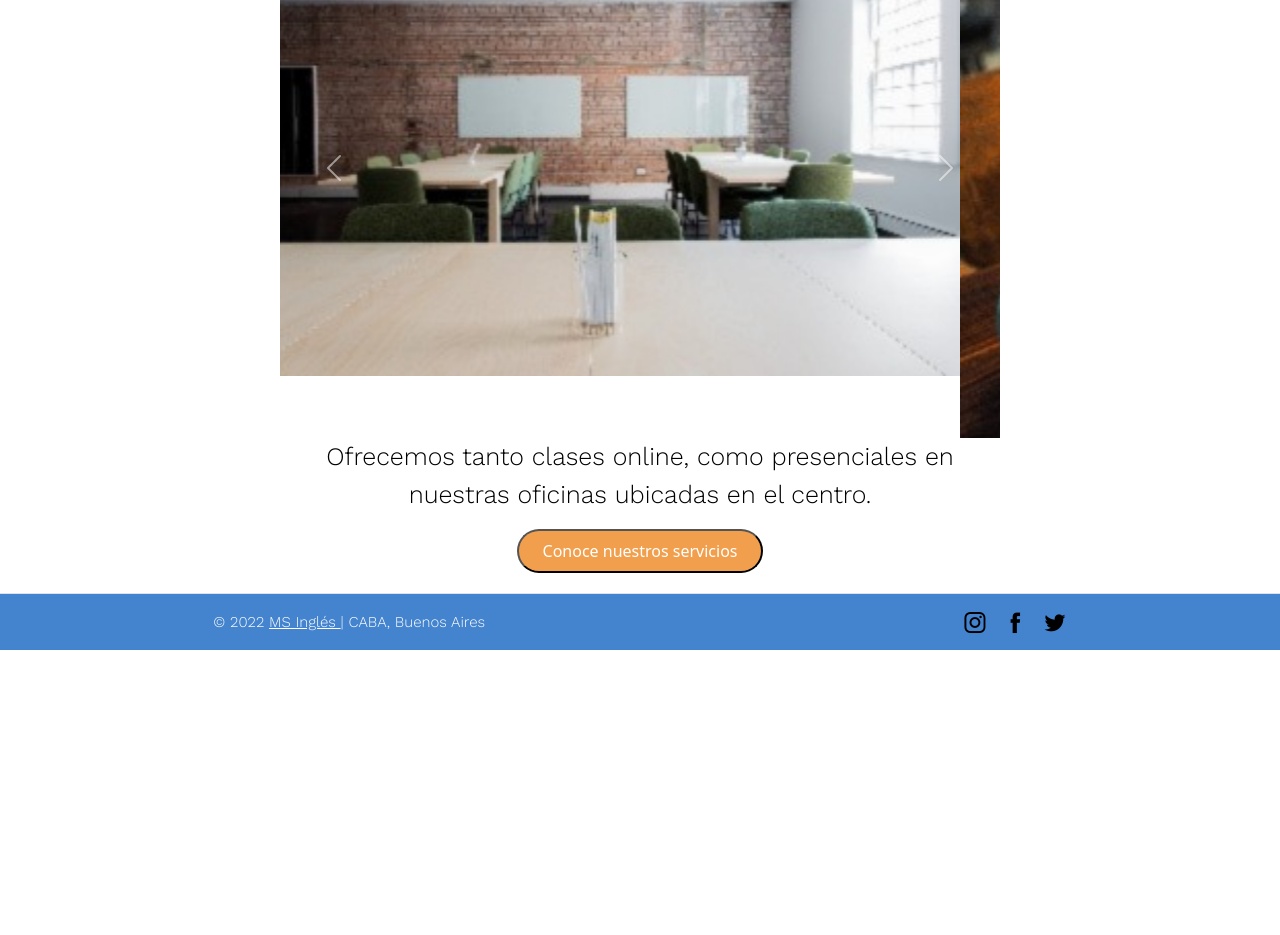
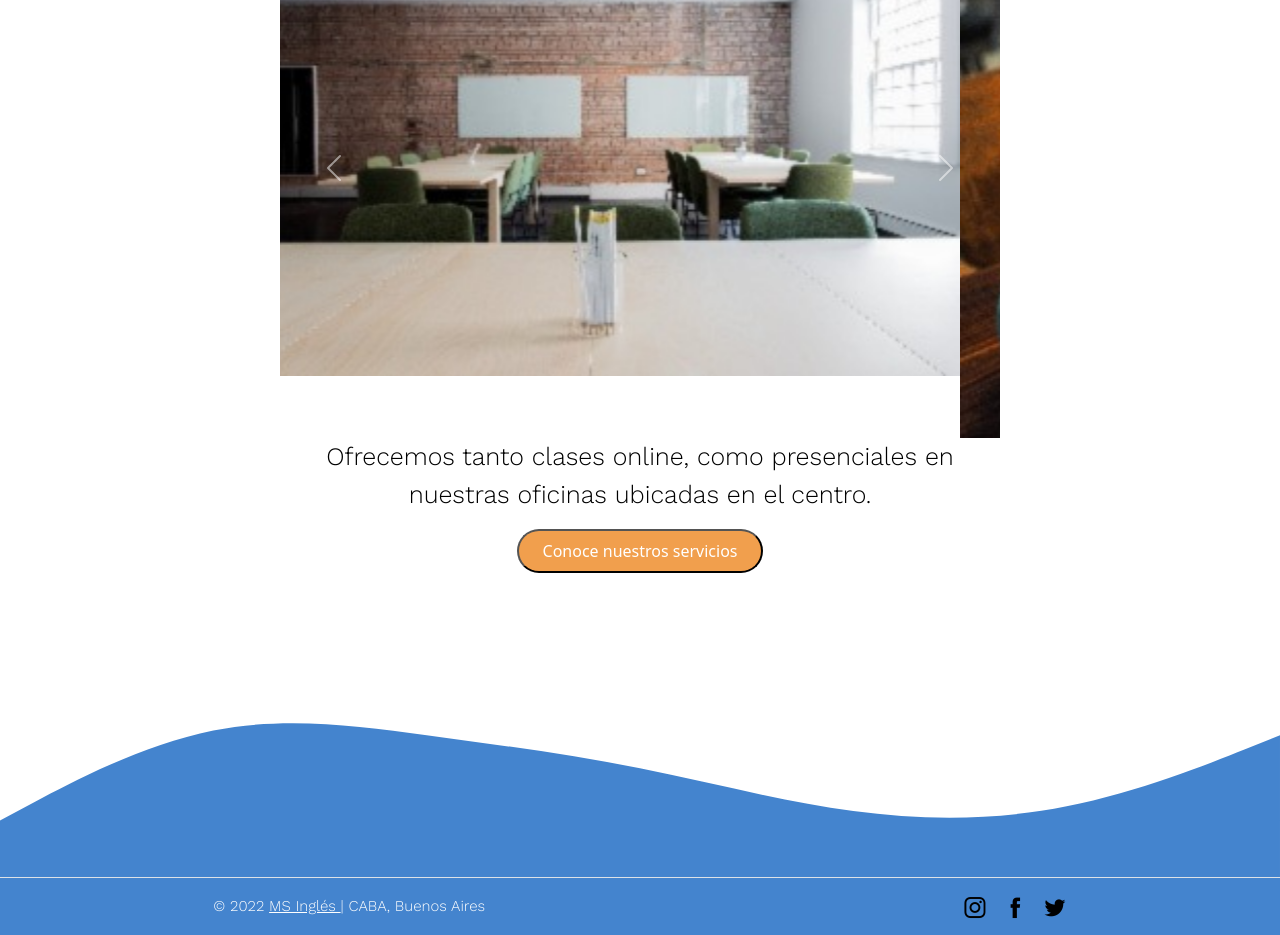
Before and after one commit to MayraSegovia/sass-challenge, a website: page index.html in a window 1280 px wide. Shown: the part 552-1487 px from the top of the page. Before the commit the page ends 1202 px from the top, so only its background shows below. Drawn offline with nearby package versions, Linux system fonts and the light colour scheme.

Commit message:
modif footer

```diff
--- a/index.html
+++ b/index.html
@@ -151,8 +151,11 @@
 <script nomodule src="https://unpkg.com/ionicons@5.5.2/dist/ionicons/ionicons.js"></script>
       </body>
 
+      <div class="container-fluid">
+      <div class="waves-container">
+        <svg xmlns="http://www.w3.org/2000/svg" viewBox="0 0 1440 320"><path fill="#4484ce" fill-opacity="1" d="M0,256L40,234.7C80,213,160,171,240,154.7C320,139,400,149,480,160C560,171,640,181,720,197.3C800,213,880,235,960,245.3C1040,256,1120,256,1200,240C1280,224,1360,192,1400,176L1440,160L1440,320L1400,320C1360,320,1280,320,1200,320C1120,320,1040,320,960,320C880,320,800,320,720,320C640,320,560,320,480,320C400,320,320,320,240,320C160,320,80,320,40,320L0,320Z"></path></svg>
 
-          <div class="container-fluid">
+
           <footer class="d-flex flex-wrap align-items-center py-3  border-top">
             <div class="col-md-4 d-flex align-items-center">
               <span>© 2022 <a href="./index.html">MS Inglés </a>| CABA, Buenos Aires</span>
@@ -176,6 +179,8 @@
             </ul>
           </footer>
         </div>
+      </div>
+
 
 
       </div>
--- a/scss/estilos.scss
+++ b/scss/estilos.scss
@@ -26,6 +26,8 @@ footer{
         }
 
 }
+
+
 
 .container-fluid{
   padding-left: 0px;
```
Also changed, not shown: pages/contacto.html (+3 -0 lines), pages/horarios.html (+3 -0 lines), pages/nosotros.html (+3 -0 lines), pages/servicios.html (+3 -0 lines).
